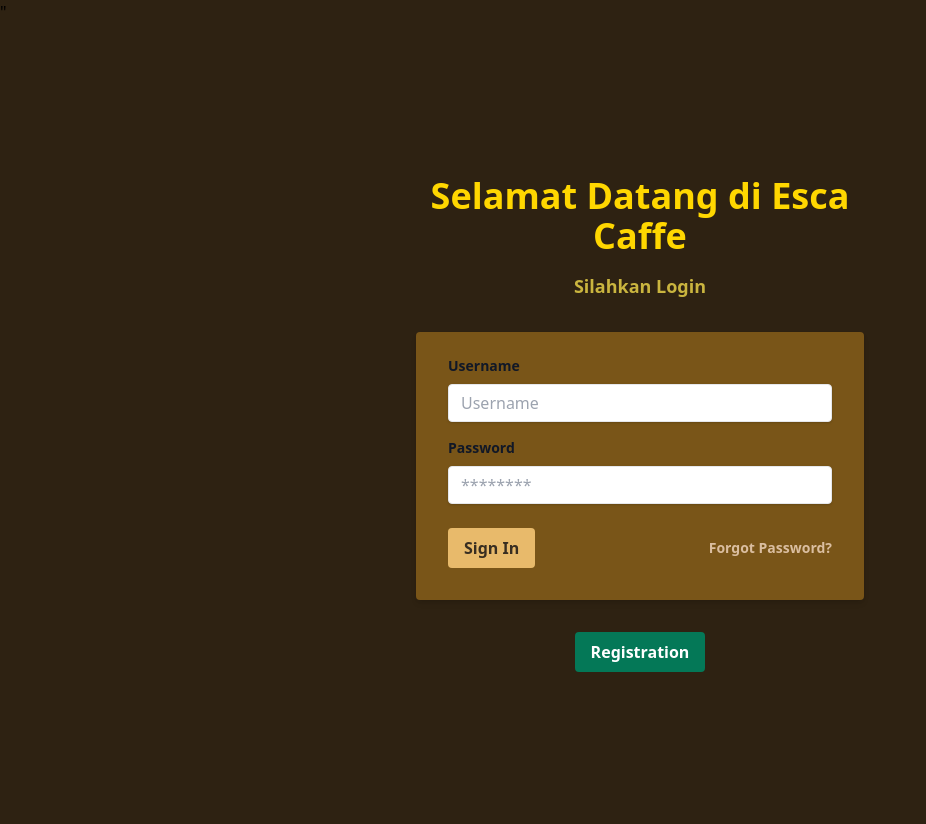
After one commit to namesis04/project-magang, a PHP site: page /login.html in a window 1280 px wide. The commit adds this page. Shown: the whole page, without its empty margins (0-926 px from the left). Run offline with PHP 8.4, Linux system fonts and the light colour scheme.

Commit message:
membuat form login

```diff
--- /dev/null
+++ b/css/style1.css
@@ -0,0 +1,32 @@
+body {
+    background-color: #2e2212; /* Warna coklat kehitaman */
+  }
+
+  .form-background {
+    background-color: rgba(140, 98, 25, 0.8); /* Warna latar belakang form yang disesuaikan */
+  }
+
+  .form-background input[type="submit"],
+  .form-background input[type="button"],
+  .form-background button {
+    background-color: #e8ba6b; /* Warna latar belakang tombol */
+    color: #382e21; /* Warna teks pada tombol */
+  }
+
+  .form-background input[type="submit"]:hover,
+  .form-background input[type="button"]:hover,
+  .form-background button:hover {
+    background-color: #ffd68f; /* Warna latar belakang tombol saat dihover */
+  }
+
+  .golden-text {
+    color: #ffd700; /* Warna teks keemasan */
+  }
+
+  .golden-text1 {
+    color: #cab53f; /* Warna teks keemasan */
+  }
+
+  .form-background .forgot-password {
+    color: #dabea0;
+  }
--- /dev/null
+++ b/login.html
@@ -0,0 +1,90 @@
+<!DOCTYPE html>
+<html lang="en">
+
+<head>
+  <meta charset="UTF-8">
+  <meta name="viewport" content="width=device-width, initial-scale=1.0">
+  <title>Cafe Website</title>
+  <!-- Include Tailwind CSS -->
+  <link href="https://cdn.jsdelivr.net/npm/tailwindcss@2.2.16/dist/tailwind.min.css" rel="stylesheet">
+  <link rel="stylesheet" href="css/style1.css">"
+
+</head>
+
+<body>
+  <div class="flex justify-center items-center min-h-screen">
+    <div class="w-full max-w-md">
+      <h1 class="text-4xl golden-text text-center font-bold mb-4">Selamat Datang di Esca Caffe</h1>
+      <p class="text-lg golden-text1 text-center font-bold mb-8">Silahkan Login</p>
+      <form class="form-background shadow-md rounded px-8 pt-6 pb-8 mb-4" id="loginForm">
+        <!-- Login Form -->
+        <div class="mb-4">
+          <label class="block text-gray-900 text-sm font-bold mb-2" for="username">Username</label>
+          <input class="shadow appearance-none border rounded w-full py-2 px-3 text-gray-900 leading-tight focus:outline-none focus:shadow-outline" id="username" type="text" placeholder="Username">
+        </div>
+        <div class="mb-6">
+          <label class="block text-gray-900 text-sm font-bold mb-2" for="password">Password</label>
+          <input class="shadow appearance-none border rounded w-full py-2 px-3 text-gray-900 leading-tight focus:outline-none focus:shadow-outline" id="password" type="password" placeholder="********">
+        </div>
+        <div class="flex items-center justify-between">
+          <input class="bg-blue-500 hover:bg-blue-700 text-white font-bold py-2 px-4 rounded focus:outline-none focus:shadow-outline" type="submit" value="Sign In">
+          <a class="inline-block align-baseline font-bold text-sm forgot-password" href="#">
+            Forgot Password?
+          </a>
+        </div>
+      </form>
+
+      <!-- Registration Form - Initially Hidden -->
+      <div class="hidden" id="registrationForm">
+        <form class="form-background shadow-md rounded px-8 pt-6 pb-8 mb-4">
+          <h2 class="text-2xl golden-text font-bold mb-4">Admin Registration</h2>
+          <div class="mb-4">
+            <label class="block text-gray-900 text-sm font-bold mb-2" for="fullname">Full Name</label>
+            <input class="shadow appearance-none border rounded w-full py-2 px-3 text-gray-900 leading-tight focus:outline-none focus:shadow-outline" id="fullname" type="text" placeholder="Full Name">
+          </div>
+          <div class="mb-4">
+            <label class="block text-gray-900 text-sm font-bold mb-2" for="email">Email</label>
+            <input class="shadow appearance-none border rounded w-full py-2 px-3 text-gray-900 leading-tight focus:outline-none focus:shadow-outline" id="email" type="email" placeholder="Email">
+          </div>
+          <div class="mb-4">
+            <label class="block text-gray-900 text-sm font-bold mb-2" for="password_reg">Password</label>
+            <input class="shadow appearance-none border rounded w-full py-2 px-3 text-gray-900 leading-tight focus:outline-none focus:shadow-outline" id="password_reg" type="password" placeholder="********">
+          </div>
+          <div class="mb-6">
+            <label class="block text-gray-900 text-sm font-bold mb-2" for="confirm_password">Confirm Password</label>
+            <input class="shadow appearance-none border rounded w-full py-2 px-3 text-gray-900 leading-tight focus:outline-none focus:shadow-outline" id="confirm_password" type="password" placeholder="********">
+          </div>
+          <div class="flex items-center justify-between">
+            <input class="bg-blue-500 hover:bg-blue-700 text-white font-bold py-2 px-4 rounded focus:outline-none focus:shadow-outline" type="submit" value="Register">
+          </div>
+        </form>
+      </div>
+
+      <!-- Registration Button -->
+      <div class="flex items-center justify-center">
+        <button id="registrationButton" class="bg-green-700 hover:bg-green-900 text-white font-bold py-2 px-4 rounded focus:outline-none focus:shadow-outline mt-4">
+          Registration
+        </button>
+      </div>
+    </div>
+  </div>
+
+  <script>
+    // Toggle visibility of the registration form
+    const registrationButton = document.getElementById('registrationButton');
+    const registrationForm = document.getElementById('registrationForm');
+    const loginForm = document.getElementById('loginForm');
+
+    registrationButton.addEventListener('click', () => {
+      registrationForm.classList.toggle('hidden');
+      loginForm.classList.toggle('hidden');
+      if (registrationForm.classList.contains('hidden')) {
+        registrationButton.textContent = 'Registration';
+      } else {
+        registrationButton.textContent = 'Back to Login';
+      }
+    });
+  </script>
+</body>
+
+</html>
```
Also changed, not shown: admin/index.html (+12 -0 lines), admin/login.php (added, +73 -0 lines), admin/style2.css (+7 -0 lines), bg3.png (added), images/test.jpg (added).
